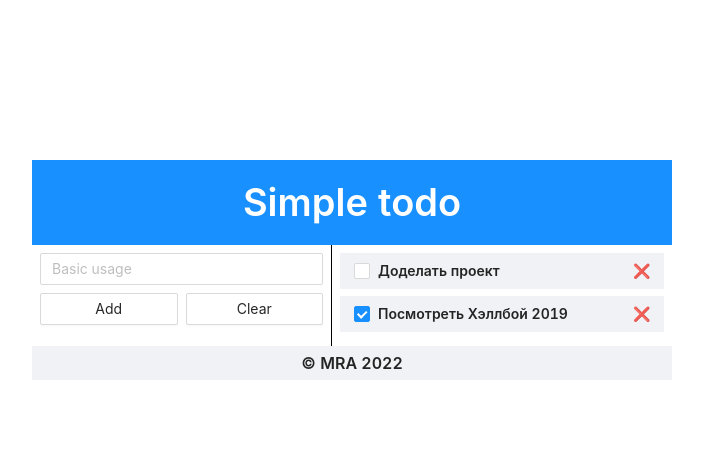
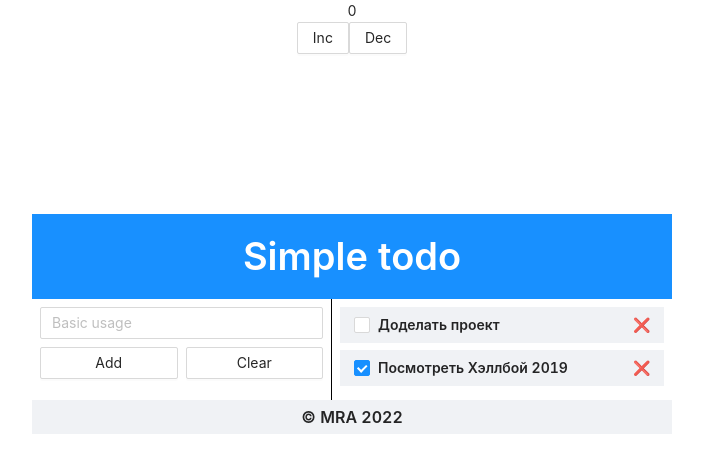
Before and after one commit to m4medbekov/simple-todo, a React (Create React App) app: page / in a window 1280 px wide. Shown: the top 472 px of the page, without its empty margins (288-991 px from the left). Built offline with nearby package versions, Linux system fonts and the light colour scheme.

Commit message:
Add test redux state

```diff
--- a/package.json
+++ b/package.json
@@ -4,6 +4,7 @@
   "version": "0.1.0",
   "private": true,
   "dependencies": {
+    "@reduxjs/toolkit": "^1.8.4",
     "@testing-library/jest-dom": "^5.16.5",
     "@testing-library/react": "^13.3.0",
     "@testing-library/user-event": "^13.5.0",
@@ -11,6 +12,7 @@
     "react": "^18.2.0",
     "react-dom": "^18.2.0",
     "react-full-screen": "^1.1.1",
+    "react-redux": "^8.0.2",
     "react-scripts": "5.0.1",
     "web-vitals": "^2.1.4"
   },
--- a/src/components/MainContainer.jsx
+++ b/src/components/MainContainer.jsx
@@ -1,18 +1,24 @@
-import { Layout } from 'antd';
+import { Button, Layout } from 'antd';
 import { useState } from 'react';
 import ContentBody from './contentBody/ContentBody';
 import FooterEnd from './footerEnd/FooterEnd';
 import HeaderTitle from './header/Header';
 import Sidebar from './siderbar/Sidebar';
+import { useSelector, useDispatch } from 'react-redux/es/exports';
+import { decrementCounter, incrementCounter } from '../store/counterSlice';
 
 const MainContainer = () => {
+
+  const counters = useSelector(state => state.counter);
+  const counter = counters.counter;
+  const dispatch = useDispatch();
 
   const [windowWith, setWindowWidth] = useState(window.outerWidth);
 
   const todoList = [
     { id: 0, checked: false, text: "Доделать проект" },
     { id: 1, checked: true, text: "Посмотреть Хэллбой 2019" }
-  ]
+  ];
 
   window.addEventListener("resize", (event) => {
     setWindowWidth(event.currentTarget.outerWidth);
@@ -20,6 +26,9 @@ const MainContainer = () => {
 
   return (
     <>
+      <div>{counter}</div>
+      <Button onClick={() => dispatch(incrementCounter())}>Inc</Button>
+      <Button onClick={() => dispatch(decrementCounter())}>Dec</Button>
       <Layout style={{
           width: windowWith <= 1024 ? "100%" : "50%",
           margin: "auto",
--- a/src/index.js
+++ b/src/index.js
@@ -3,11 +3,15 @@ import ReactDOM from 'react-dom/client';
 import './index.css';
 import App from './App';
 import reportWebVitals from './reportWebVitals';
+import { Provider } from 'react-redux';
+import { store } from './store/store';
 
 const root = ReactDOM.createRoot(document.getElementById('root'));
 root.render(
   <React.StrictMode>
-    <App />
+    <Provider store={store}>
+      <App />
+    </Provider>
   </React.StrictMode>
 );
 
--- /dev/null
+++ b/src/store/counterSlice.js
@@ -0,0 +1,22 @@
+import { createSlice } from "@reduxjs/toolkit";
+
+const initialState = {
+  counter: 0
+};
+
+export const counterSlice = createSlice({
+  name: "counter",
+  initialState,
+  reducers: {
+    incrementCounter: (state) => {
+      state.counter = state.counter + 1;
+    },
+    decrementCounter: (state) => {
+      state.counter = state.counter - 1;
+    }
+  }
+})
+
+export const { incrementCounter, decrementCounter } = counterSlice.actions;
+
+export default counterSlice.reducer;
--- /dev/null
+++ b/src/store/store.js
@@ -0,0 +1,8 @@
+import { configureStore } from "@reduxjs/toolkit";
+import counterReducer from './counterSlice'
+
+export const store = configureStore({
+  reducer: {
+    counter: counterReducer,
+  }
+});
```
Also changed, not shown: 1 other file (tests, documents, lock files or other folders).
